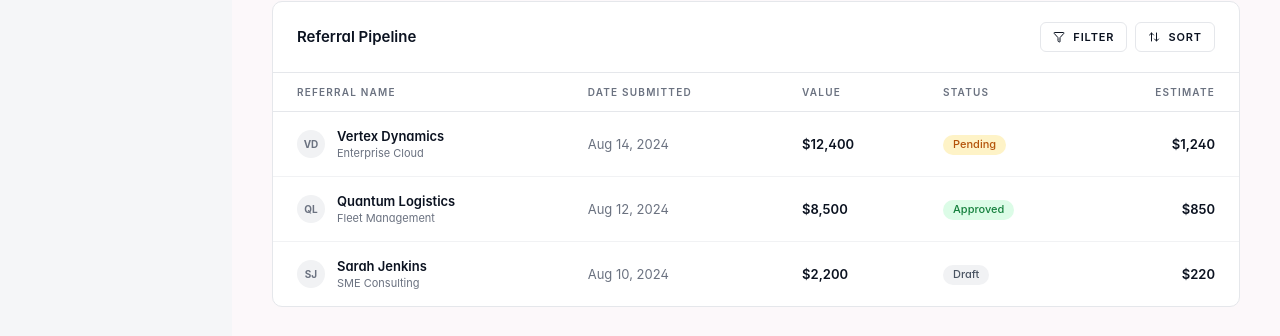
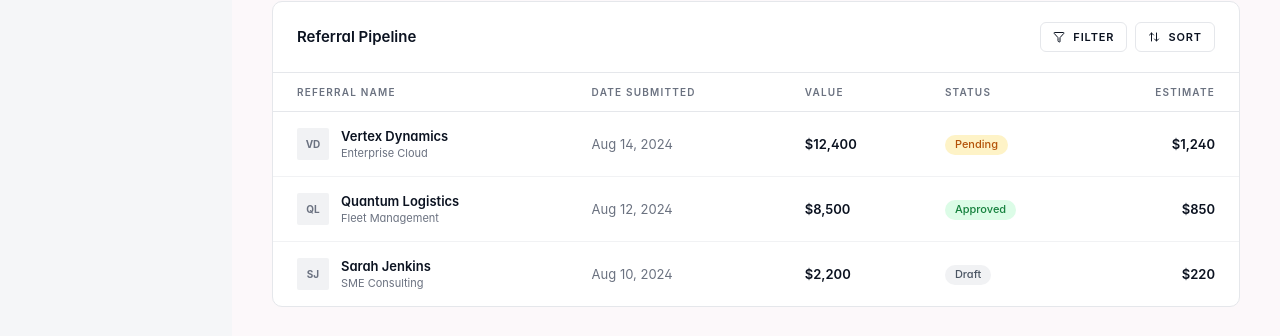
Before and after one commit to haris-noman/referal-system-FE, a React (Vite) app: page /dashboard in a window 1280 px wide. Shown: the part 887-1223 px from the top of the page. Built offline with nearby package versions, Linux system fonts and the light colour scheme.

Commit message:
style: update avatar dimensions and disable navigation links for documents and settings

```diff
--- a/src/components/layout/Layout.tsx
+++ b/src/components/layout/Layout.tsx
@@ -19,8 +19,8 @@ const NAV = [
     href: "/tracking",
     match: ["/tracking", "/submit"],
   },
-  { icon: FileText, label: "Documents", href: "/documents" },
-  { icon: Settings, label: "Settings", href: "/settings" },
+  { icon: FileText, label: "Documents", href: "#" },
+  { icon: Settings, label: "Settings", href: "#" },
 ];
 
 const TITLES: Record<string, string> = {
--- a/src/pages/DashboardPage.tsx
+++ b/src/pages/DashboardPage.tsx
@@ -368,7 +368,7 @@ const DashboardPage = () => {
                 >
                   <td className="px-6 py-4">
                     <div className="flex items-center gap-3">
-                      <div className="w-7 h-7 rounded-full bg-line-soft flex items-center justify-center text-[10px] font-bold text-muted">
+                      <div className="w-8 h-8 rounded-[2px] bg-line-soft flex items-center justify-center text-[10px] font-bold text-muted">
                         {row.initials}
                       </div>
                       <div>
```
